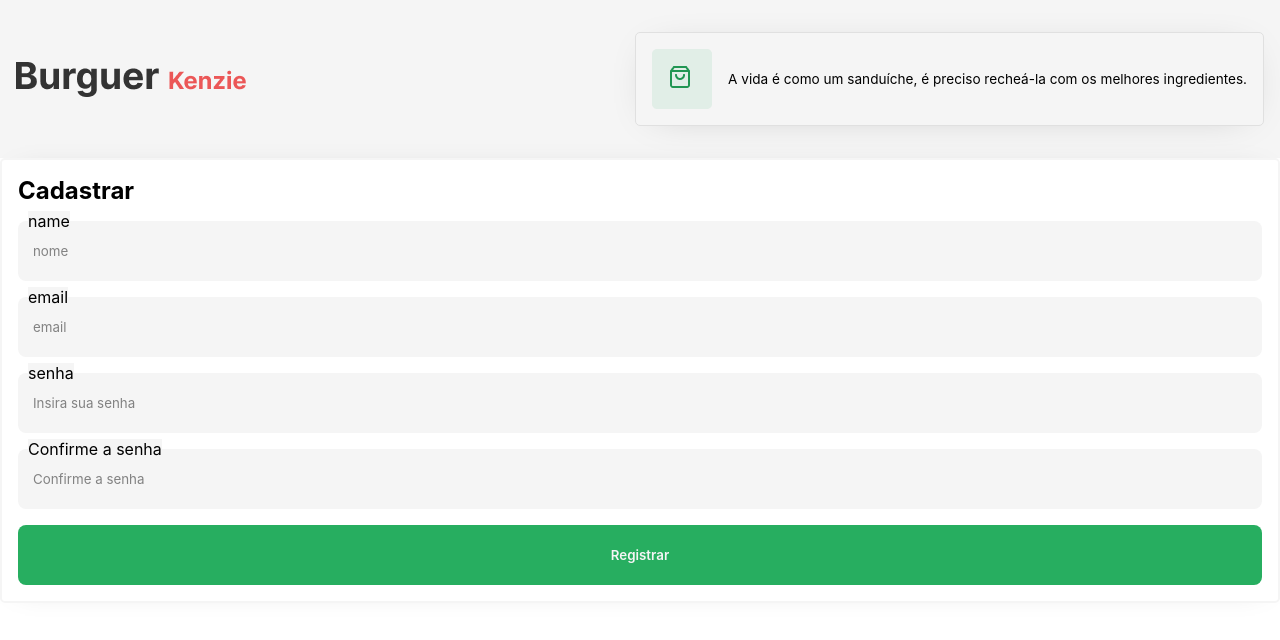
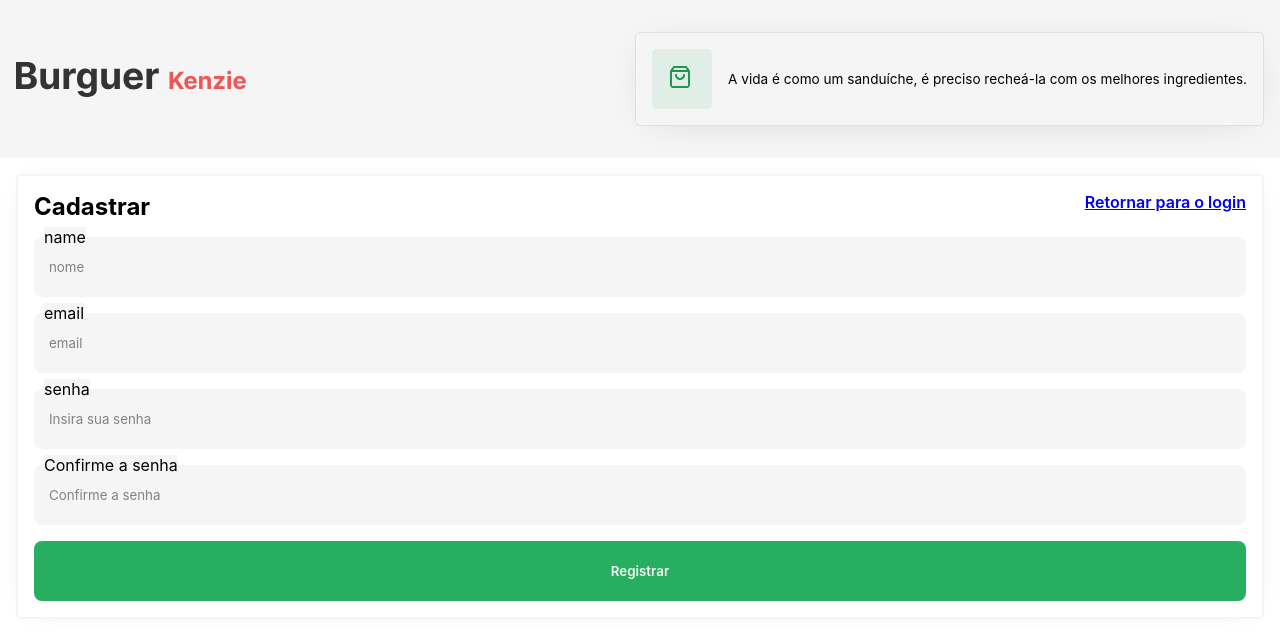
Before and after one commit to AndersonKeller/hamburgueria-2.0-AndersonKeller, a React (Create React App) app: page /register in a window 1280 px wide. Shown: the top 640 px of the page. Built offline with nearby package versions, Linux system fonts and the light colour scheme.

Commit message:
fix: form errors message

```diff
--- a/src/components/FormLogin/style.ts
+++ b/src/components/FormLogin/style.ts
@@ -11,4 +11,11 @@ export const StyledForm = styled.form`
   border-radius: 5px;
   padding: 1rem;
   gap: 1rem;
+  position: relative;
+  .linkLogin {
+    position: absolute;
+    z-index: 12;
+    top: 16px;
+    right: 16px;
+  }
 `;
--- a/src/pages/login/index.tsx
+++ b/src/pages/login/index.tsx
@@ -25,6 +25,7 @@ export function Login() {
     handleSubmit,
     formState: { errors },
   } = useForm<iFormData>({
+    mode: "onChange",
     resolver: yupResolver(loginSchema),
   });
   type iFormData = {
--- a/src/pages/register/index.tsx
+++ b/src/pages/register/index.tsx
@@ -8,6 +8,7 @@ import { Button } from "../../components/Button";
 import { api } from "../../services/api";
 import { notify } from "../../contexts";
 import { useNavigate } from "react-router-dom";
+import { Link } from "react-router-dom";
 
 export function Register() {
   const navigate = useNavigate();
@@ -30,6 +31,7 @@ export function Register() {
     handleSubmit,
     formState: { errors },
   } = useForm<iFormData>({
+    mode: "onChange",
     resolver: yupResolver(registerSchema),
   });
 
@@ -55,7 +57,11 @@ export function Register() {
   return (
     <>
       <Header isHome={false} />
+      <main>
         <FormLogin title="Cadastrar" onSubmit={handleSubmit(onSubmit)}>
+          <Link className="linkLogin" to={"/login"}>
+            Retornar para o login
+          </Link>
           <Input
             label="name"
             type="text"
@@ -83,11 +89,13 @@ export function Register() {
             placeholder="Confirme a senha"
             register={register("passwordConfirme")}
             errorMsg={
-            errors.passwordConfirme?.message && errors.passwordConfirme.message
+              errors.passwordConfirme?.message &&
+              errors.passwordConfirme.message
             }
           />
           <Button sizeButton="big" text="Registrar" type="submit" />
         </FormLogin>
+      </main>
     </>
   );
 }
--- a/src/styles/globalStyles.ts
+++ b/src/styles/globalStyles.ts
@@ -32,6 +32,8 @@ const GlobalStyle = createGlobalStyle`
 }
 main{
   padding: 1rem;
+  max-width: 1400px;
+  margin: 0 auto;
 }
 button,a {
 
```
Lines whose indentation alone changed are shown as unchanged.
